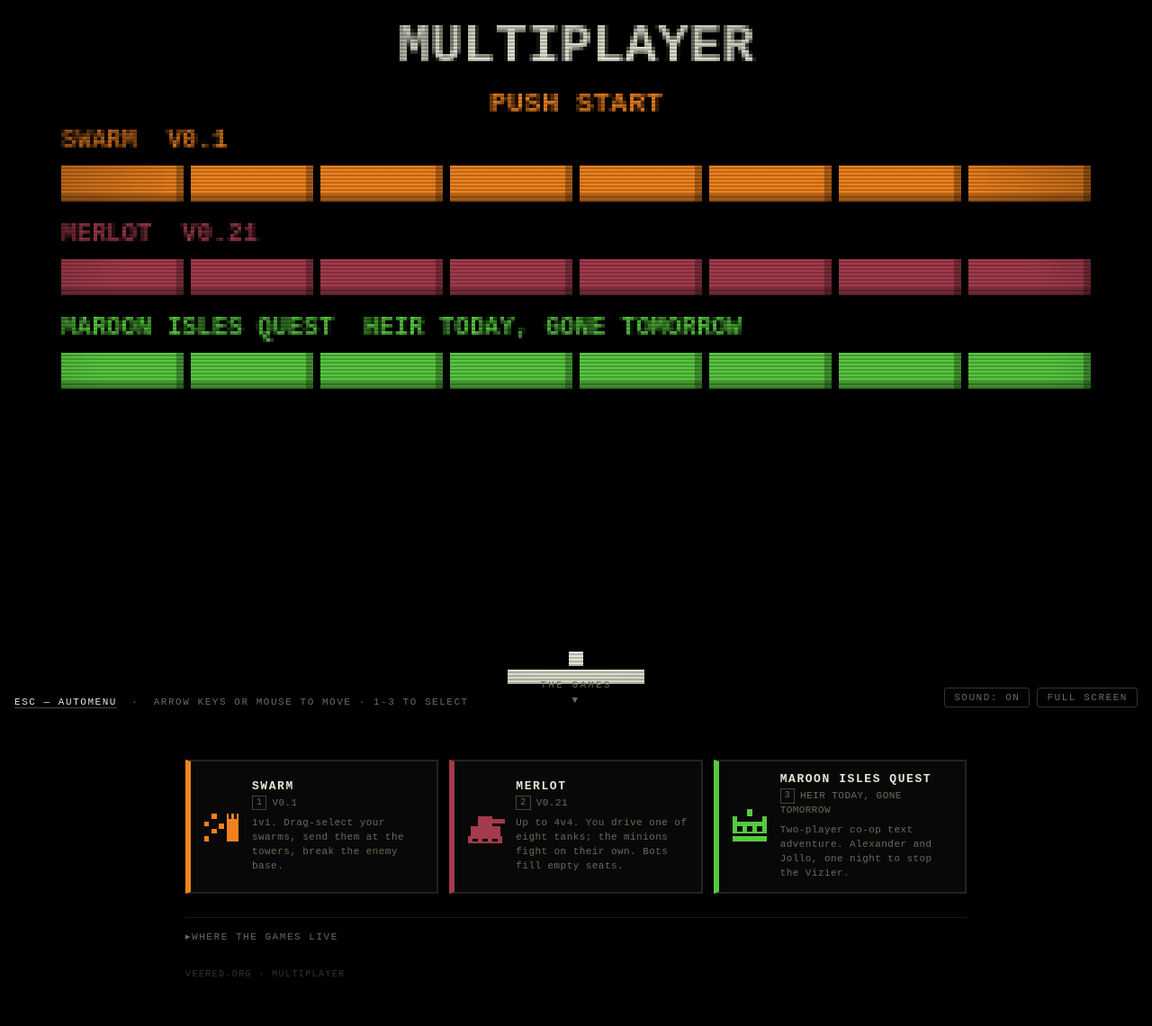
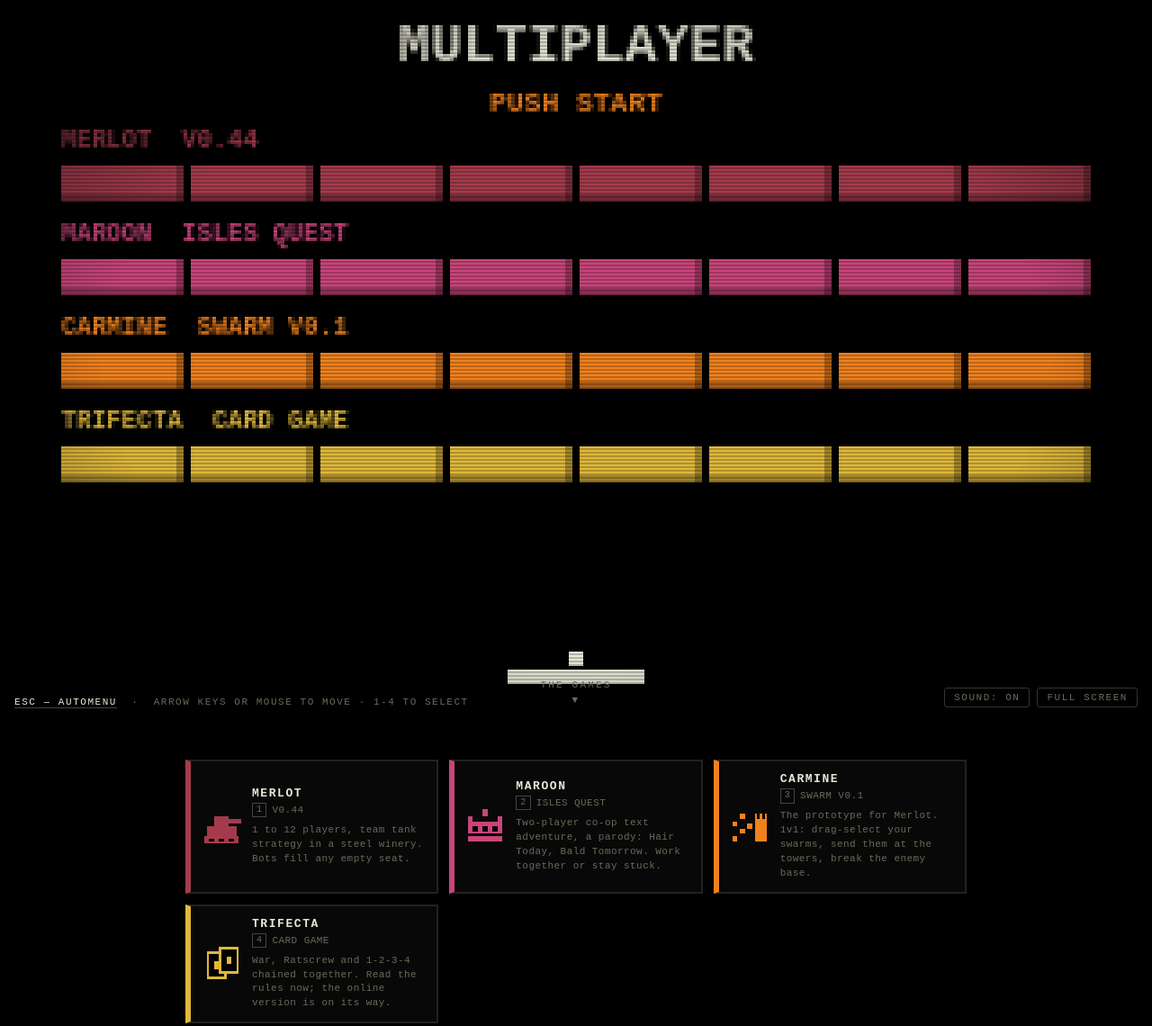
Before and after one commit to veered-org/veered-menu, a website: page public/breakout.html in a window 1280 px wide. Shown: the top 1140 px of the page at 90% size. Drawn offline with Linux system fonts and the light colour scheme.

Commit message:
Merlot first; Carmine as Merlot's prototype; Trifecta description; Breakout has every game
Co-Authored-By: Claude Opus 5 <noreply@anthropic.com>

```diff
--- a/public/breakout.html
+++ b/public/breakout.html
@@ -5,10 +5,10 @@
 <meta name="viewport" content="width=device-width, initial-scale=1, viewport-fit=cover">
 <title>Oversimplified Breakout — veered.org</title>
 <meta name="robots" content="noindex">
-<meta name="description" content="A brick-breaking game that doubles as a launcher: clear a row to open one of the free two-player browser games behind it.">
+<meta name="description" content="A brick-breaking game that doubles as a launcher: clear a row to open one of the free browser games behind it.">
 <meta property="og:type" content="website">
 <meta property="og:title" content="Oversimplified Breakout">
-<meta property="og:description" content="A brick-breaking game that doubles as a launcher for a small collection of free two-player browser games.">
+<meta property="og:description" content="A brick-breaking game that doubles as a launcher for a small collection of free browser games.">
 <link rel="icon" href="favicon.ico" sizes="16x16 32x32 48x48">
 <link rel="icon" href="icon-192.png" sizes="192x192">
 <link rel="apple-touch-icon" href="apple-touch-icon.png">
@@ -17,9 +17,10 @@
     --bg:#000;
     --ink:#e8e8d8;
     --dim:#6a6a5a;
-    --g1:#f0821e;   /* swarm v0.1 */
-    --g2:#a33b4c;   /* merlot v0.21 */
-    --g3:#58c840;   /* maroon isles  */
+    --g1:#a33b4c;   /* merlot */
+    --g2:#c8457a;   /* maroon isles quest */
+    --g3:#f0821e;   /* carmine (swarm) */
+    --g4:#e0b83a;   /* trifecta */
   }
   *{box-sizing:border-box}
   html,body{margin:0;padding:0;background:var(--bg);color:var(--ink)}
@@ -98,9 +99,11 @@
   .card[data-g="0"]{border-left-color:var(--g1)}
   .card[data-g="1"]{border-left-color:var(--g2)}
   .card[data-g="2"]{border-left-color:var(--g3)}
+  .card[data-g="3"]{border-left-color:var(--g4)}
   .card[data-g="0"]:hover,.card[data-g="0"]:focus-visible{border-color:var(--g1)}
   .card[data-g="1"]:hover,.card[data-g="1"]:focus-visible{border-color:var(--g2)}
   .card[data-g="2"]:hover,.card[data-g="2"]:focus-visible{border-color:var(--g3)}
+  .card[data-g="3"]:hover,.card[data-g="3"]:focus-visible{border-color:var(--g4)}
   .card svg{width:44px;height:44px;flex:0 0 44px;shape-rendering:crispEdges}
   .card h2{margin:0 0 3px;font-size:13px;letter-spacing:.12em}
   .card p{margin:0;font-size:11px;line-height:1.45;color:var(--dim);letter-spacing:.04em}
@@ -120,7 +123,7 @@
   details p{font-size:12px;line-height:1.7;color:#9a9a8a;max-width:62ch}
   details code{
     display:block;background:#0d0d0d;border:1px solid #1e1e1e;
-    padding:8px 10px;margin:6px 0;color:var(--g3);font-size:12px;overflow-x:auto;
+    padding:8px 10px;margin:6px 0;color:#58c840;font-size:12px;overflow-x:auto;
   }
   footer{margin-top:30px;font-size:10px;letter-spacing:.14em;color:#333;text-transform:uppercase}
 </style>
@@ -130,7 +133,7 @@
 <section class="stage" id="stage">
   <canvas id="cv" width="320" height="200" aria-label="Breakout-style game selector. Press 1, 2 or 3 to choose a game, or scroll down for links."></canvas>
   <div class="hud">
-    <span id="hint"><a class="back" href="./">Esc &mdash; AutoMenu</a> &nbsp;&middot;&nbsp; Arrow keys or mouse to move &middot; 1-3 to select</span>
+    <span id="hint"><a class="back" href="./">Esc &mdash; AutoMenu</a> &nbsp;&middot;&nbsp; Arrow keys or mouse to move &middot; 1-4 to select</span>
     <span class="btns">
       <button id="snd" aria-pressed="true">Sound: on</button>
       <button id="fs">Full screen</button>
@@ -161,35 +164,34 @@
  * ------------------------------------------------------------------ */
 const GAMES = [
   { key:'1',
-    title:'SWARM',
-    sub:'V0.1',
-    blurb:'1v1. Drag-select your swarms, send them at the towers, break the enemy base.',
+    title:'MERLOT',
+    sub:'V0.44',
+    blurb:'1 to 12 players, team tank strategy in a steel winery. Bots fill any empty seat.',
+    url:'https://merlot.veered.org',
+    color:'#a33b4c' },
+  { key:'2',
+    title:'MAROON',
+    sub:'ISLES QUEST',
+    blurb:'Two-player co-op text adventure, a parody: Hair Today, Bald Tomorrow. Work together or stay stuck.',
+    url:'https://quest.veered.org',
+    color:'#c8457a' },
+  { key:'3',
+    title:'CARMINE',
+    sub:'SWARM V0.1',
+    blurb:'The prototype for Merlot. 1v1: drag-select your swarms, send them at the towers, break the enemy base.',
     url:'https://swarm.veered.org',
     color:'#f0821e' },
-  { key:'2',
-    title:'MERLOT',
-    sub:'V0.21',
-    blurb:'Up to 4v4. You drive one of eight tanks; the minions fight on their own. Bots fill empty seats.',
-    url:'https://merlot.veered.org',
-    color:'#a33b4c' },
-  { key:'3',
-    title:'MAROON ISLES QUEST',
-    sub:'HEIR TODAY, GONE TOMORROW',
-    blurb:'Two-player co-op text adventure. Alexander and Jollo, one night to stop the Vizier.',
-    url:'https://quest.veered.org',
-    color:'#58c840' },
+  { key:'4',
+    title:'TRIFECTA',
+    sub:'CARD GAME',
+    blurb:'War, Ratscrew and 1-2-3-4 chained together. Read the rules now; the online version is on its way.',
+    url:'/trifecta/',
+    color:'#e0b83a' },
 ];
 
 /* 16x16 pixel icons — the silhouette has to step in width or a
    single-colour shape reads as one blob */
 const ICONS = [
-  /* swarm closing on a tower */
-  `<rect x="10" y="3" width="5" height="11"/>
-   <rect x="11" y="3" width="1" height="2" fill="#000"/>
-   <rect x="13" y="3" width="1" height="2" fill="#000"/>
-   <rect x="1" y="6" width="2" height="2"/><rect x="4" y="3" width="2" height="2"/>
-   <rect x="4" y="9" width="2" height="2"/><rect x="1" y="12" width="2" height="2"/>
-   <rect x="7" y="7" width="2" height="2"/>`,
   /* tank */
   `<rect x="11" y="5" width="5" height="2"/>
    <rect x="5" y="4" width="6" height="4"/>
@@ -206,6 +208,20 @@ const ICONS = [
    <rect x="3" y="8" width="2" height="2" fill="#000"/>
    <rect x="7" y="8" width="2" height="2" fill="#000"/>
    <rect x="11" y="8" width="2" height="2" fill="#000"/>`,
+  /* swarm closing on a tower */
+  `<rect x="10" y="3" width="5" height="11"/>
+   <rect x="11" y="3" width="1" height="2" fill="#000"/>
+   <rect x="13" y="3" width="1" height="2" fill="#000"/>
+   <rect x="1" y="6" width="2" height="2"/><rect x="4" y="3" width="2" height="2"/>
+   <rect x="4" y="9" width="2" height="2"/><rect x="1" y="12" width="2" height="2"/>
+   <rect x="7" y="7" width="2" height="2"/>`,
+  /* two cards, fanned */
+  `<rect x="2" y="3" width="8" height="11"/>
+   <rect x="3" y="4" width="6" height="9" fill="#000"/>
+   <rect x="5" y="7" width="2" height="3"/>
+   <rect x="7" y="1" width="8" height="11"/>
+   <rect x="8" y="2" width="6" height="9" fill="#000"/>
+   <rect x="10" y="5" width="2" height="3"/>`,
 ];
 
 /* ---------------- cards (also the no-JS / no-canvas fallback) ------- */
@@ -229,7 +245,7 @@ const ctx = cv.getContext('2d');
    the viewport, so the playfield fills the screen instead of letterboxing. */
 const H = 200, COLS = 8, GAP = 2, MARGIN = 16;
 let W = 320, BW = 34, LEFT = 16;
-const ROW_Y = [46, 72, 98];
+const ROW_Y = [46, 72, 98, 124];
 
 const rows = GAMES.map((g, r) => ({
   y: ROW_Y[r], color: g.color, label: g.title + '  ' + g.sub,
```
Also changed, not shown: public/index.html (+10 -10 lines).
